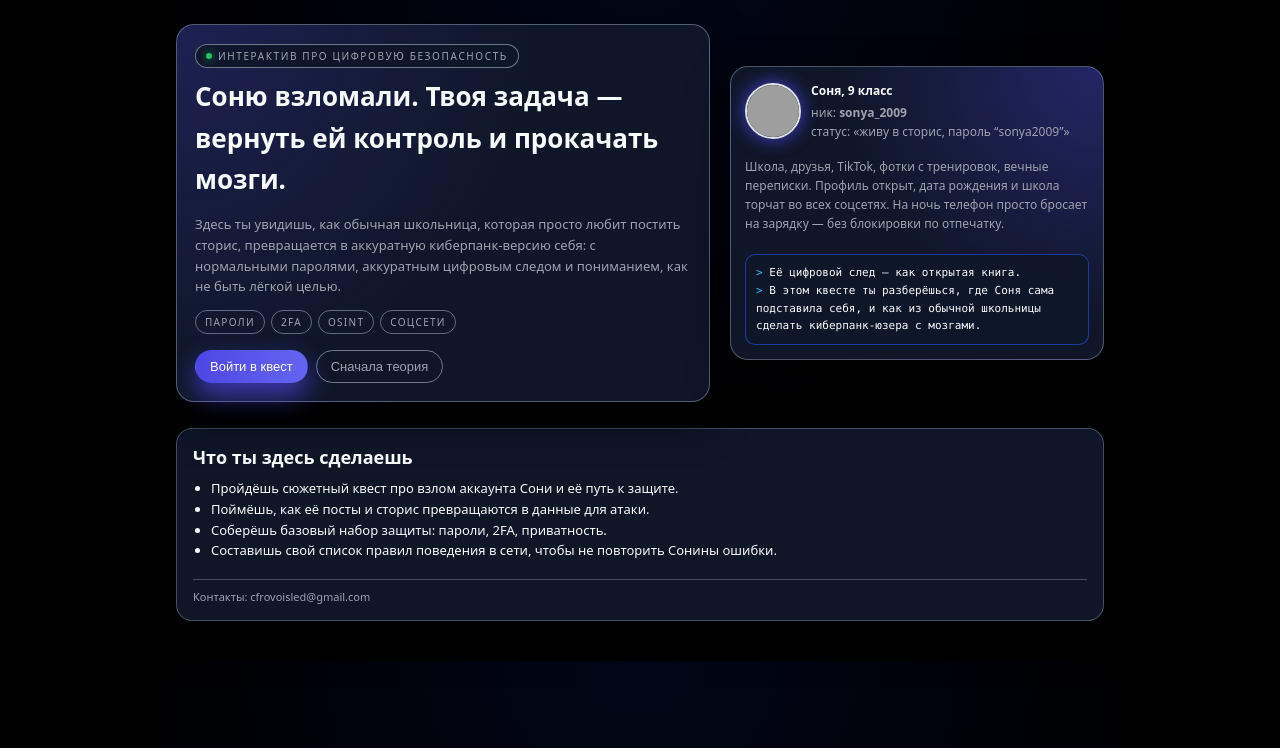
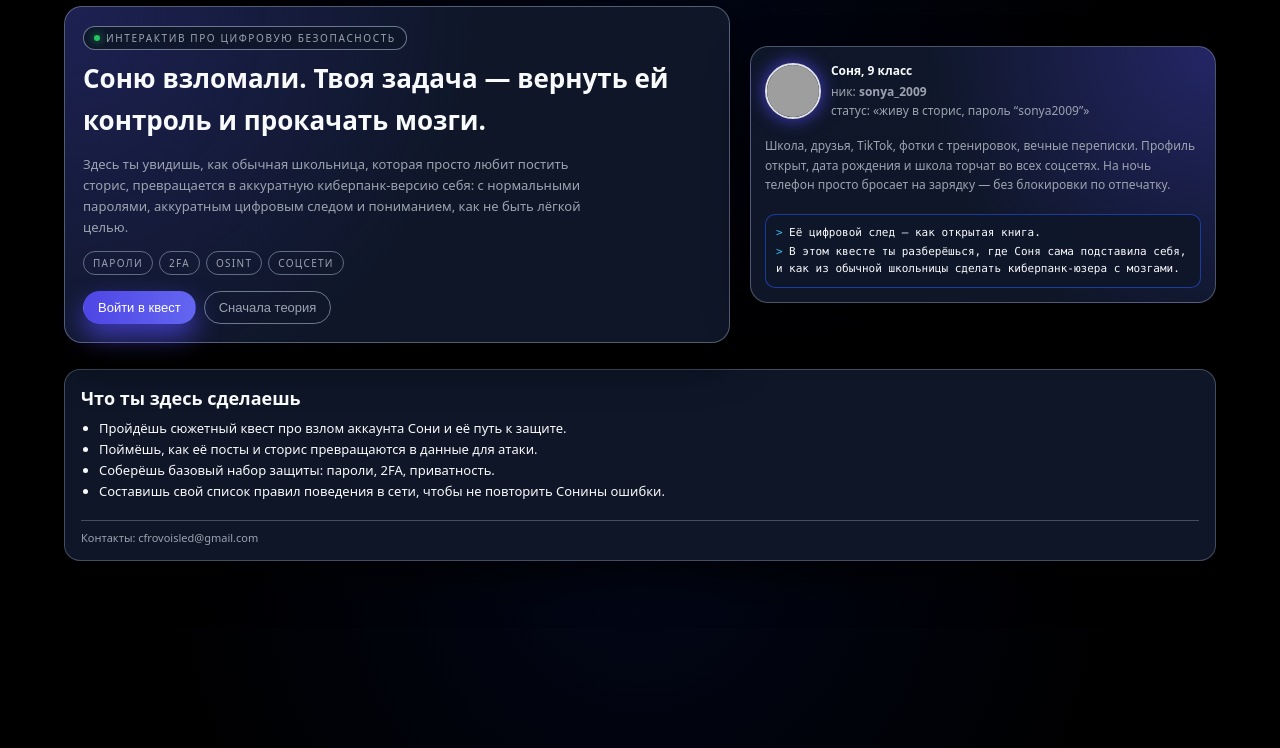
Before and after one commit to Ugin-lang/quest_host, a plain HTML site: page index.html in a window 1280 px wide. Shown: the part 52-800 px from the top of the page. Drawn offline with Linux system fonts and the light colour scheme; grey boxes are pictures that could not be loaded.

Commit message:
Update index.html
исправлен размер блоков

```diff
--- a/index.html
+++ b/index.html
@@ -94,11 +94,11 @@
 
     /* Контент */
 
-    main {
-      max-width: 960px;
-      margin: 0 auto;
-      padding: 18px 16px 40px;
+      main {
+    width: min(90%, 1200px);
+    margin: 0 auto;
     }
+
 
     .hero {
       margin-top: 8px;
```
